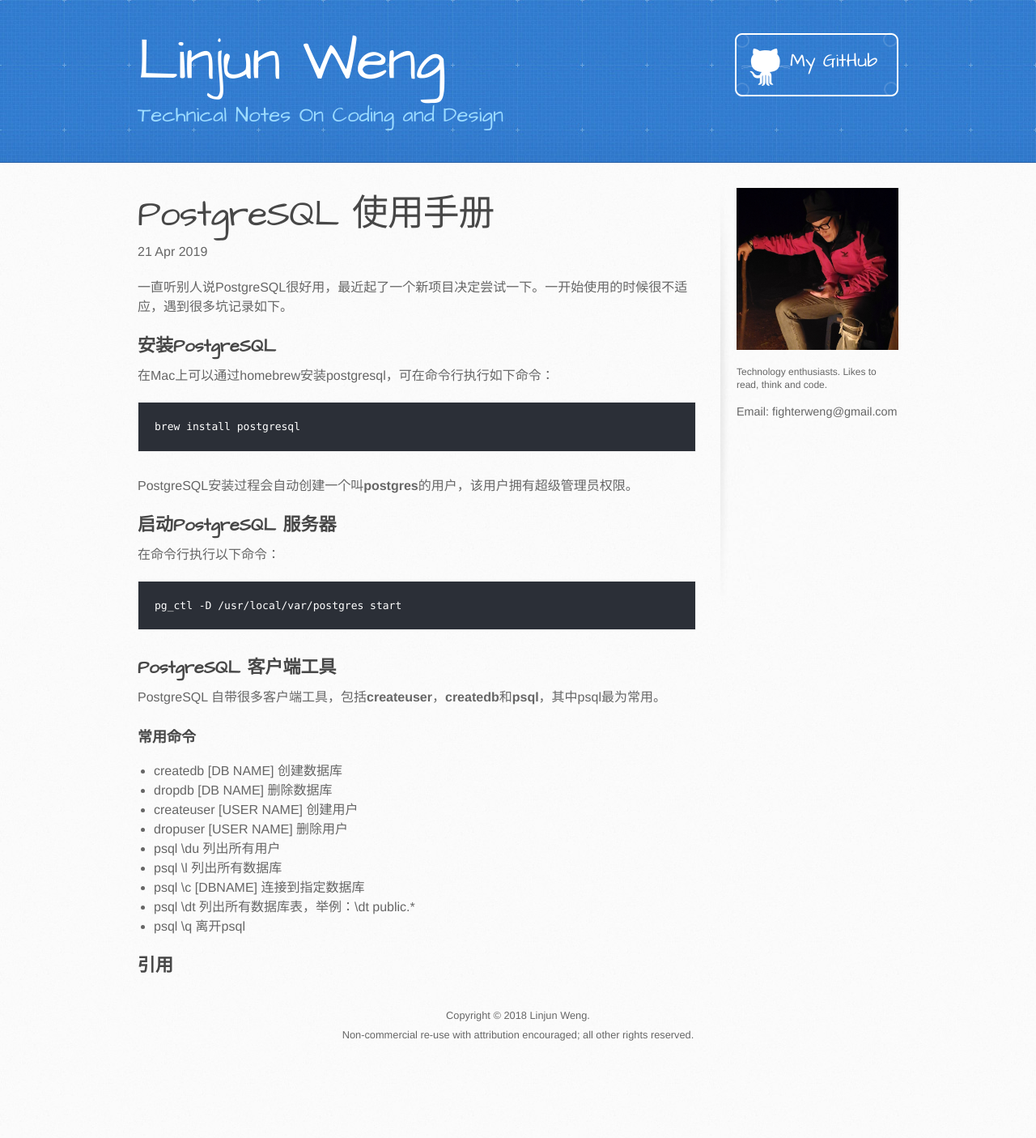
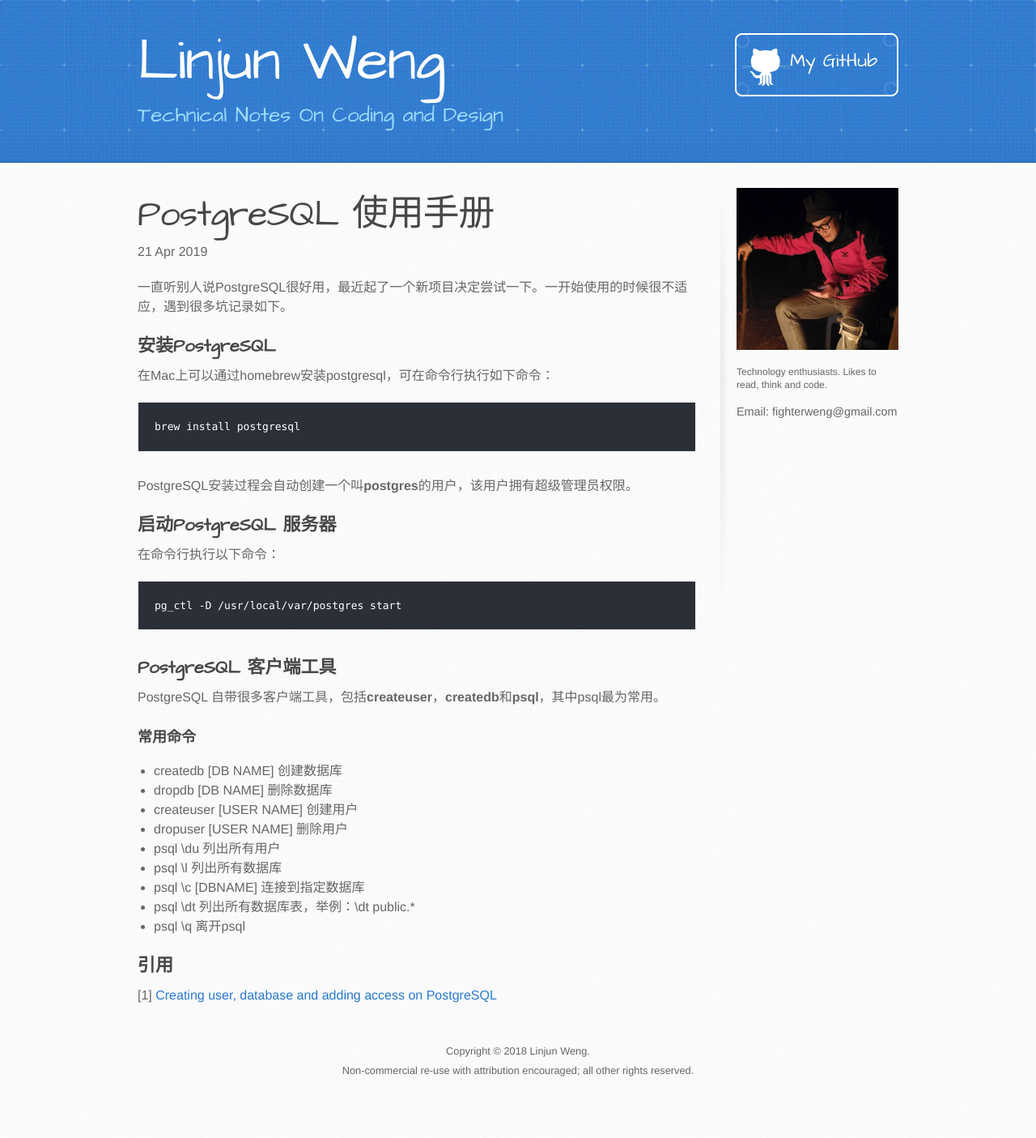
Before and after one commit to weng0jun/weng0jun.github.io, a Jekyll site: the page built from _posts/2019-04-21-postgresql-manual.md, in a window 1280 px wide. Shown: the whole page at 81% size. Built offline with Jekyll 4.4.1, drawn with Linux system fonts in a browser that asks for light colours; before the commit the page ends 1361 px from its top, so only the background shows below that.

Commit message:
#Feature# Add reference.

```diff
--- a/_posts/2019-04-21-postgresql-manual.md
+++ b/_posts/2019-04-21-postgresql-manual.md
@@ -29,3 +29,5 @@
 * psql \q 离开psql
 
 ## 引用
+
+[1] [Creating user, database and adding access on PostgreSQL](https://medium.com/coding-blocks/creating-user-database-and-adding-access-on-postgresql-8bfcd2f4a91e)
```
